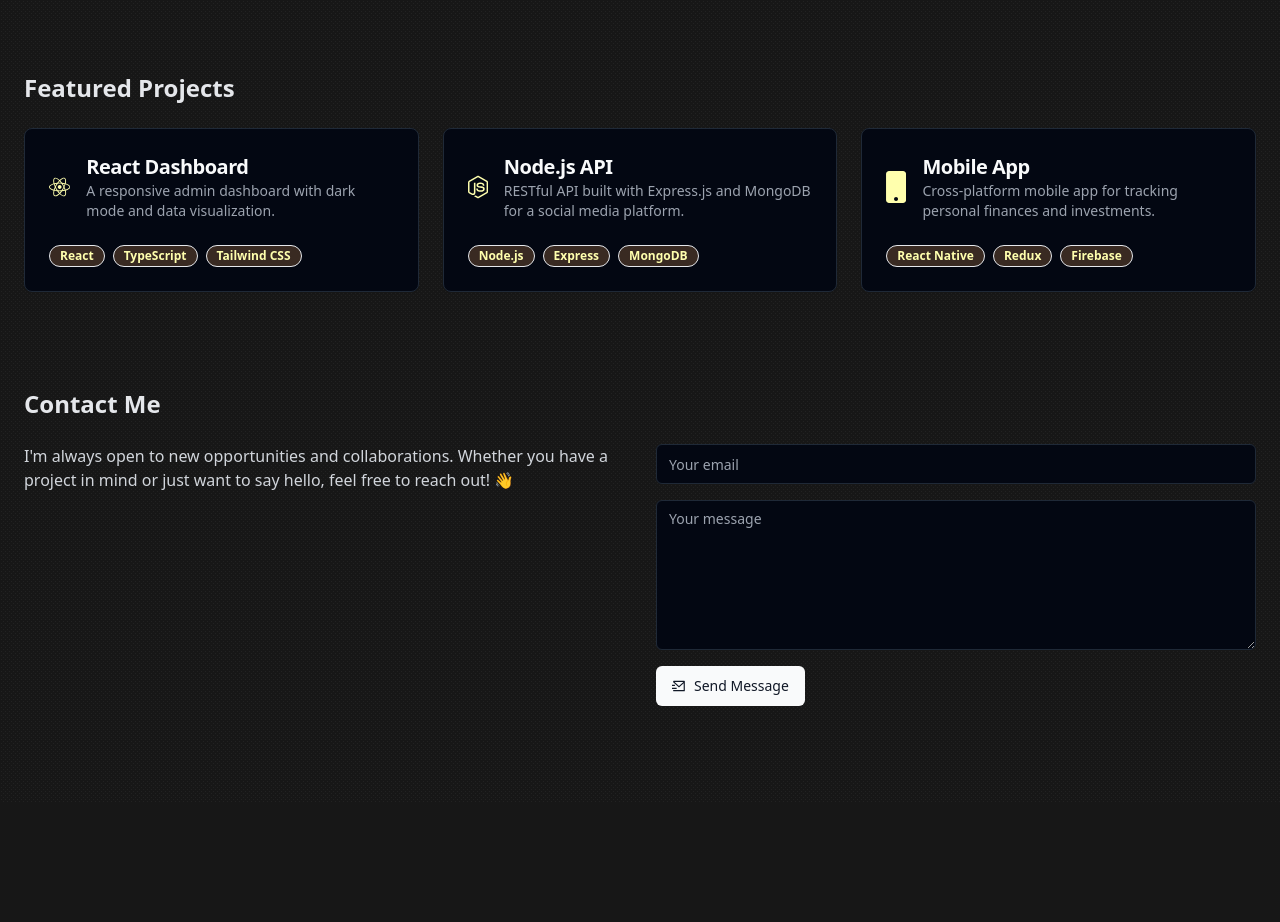
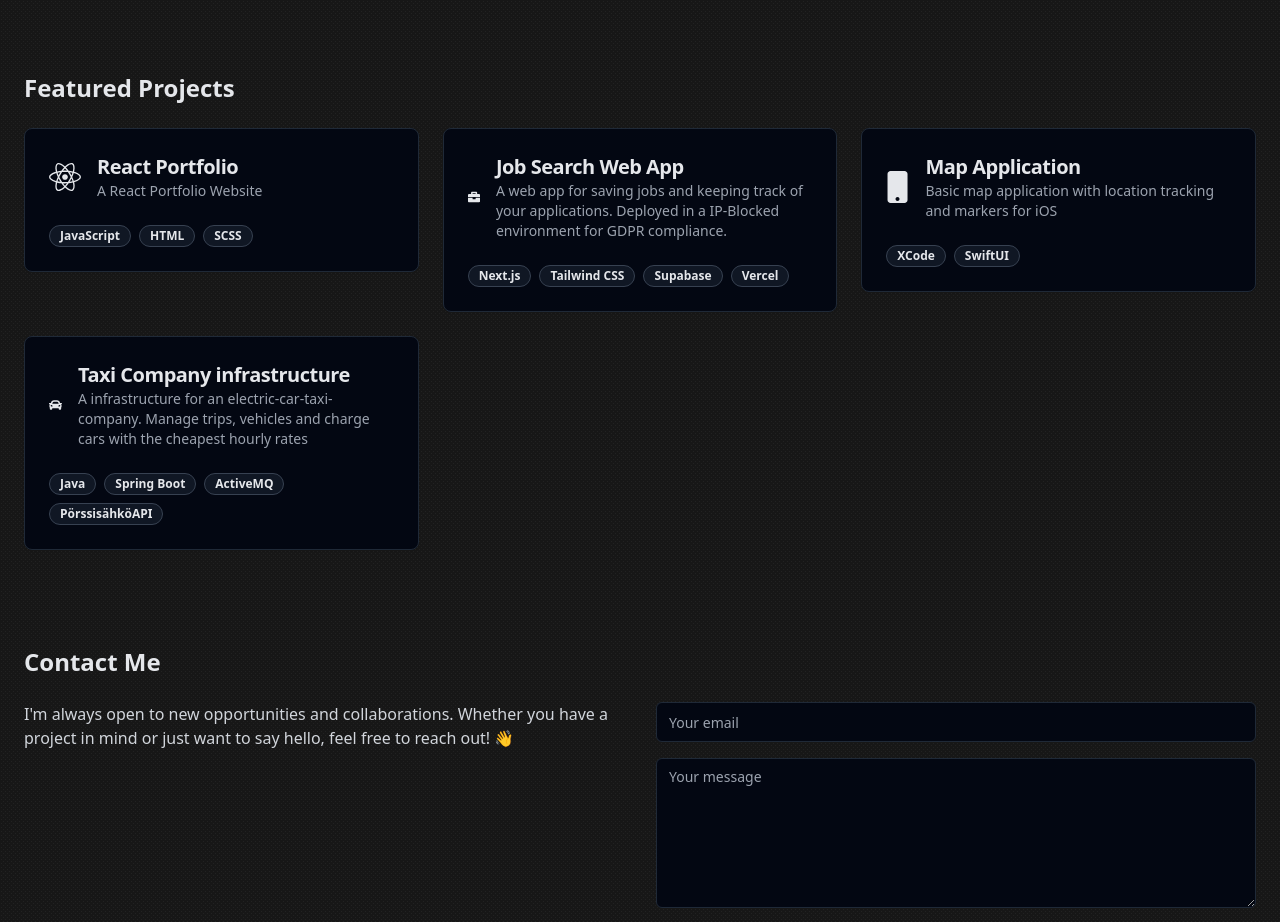
Before and after one commit to jasuahonen/next-personal-page, a Next.js app: page / in a window 1280 px wide. Shown: the part 960-1882 px from the top of the page. Before the commit the page ends 1762 px from the top, so only its background shows below. Built offline with nearby package versions, Linux system fonts and the light colour scheme; a web font is replaced by a local one.

Commit message:
Configured the projects to link to my github

```diff
--- a/components/Projects.tsx
+++ b/components/Projects.tsx
@@ -3,26 +3,36 @@
 import { motion } from 'framer-motion'
 import { Card, CardContent, CardDescription, CardHeader, CardTitle } from '@/components/ui/card'
 import { Badge } from '@/components/ui/badge'
-import { FaReact, FaNodeJs, FaMobile } from 'react-icons/fa'
+import { FaReact, FaBriefcase, FaMobile, FaCar } from 'react-icons/fa'
 
 const projects = [
   {
-    title: 'React Dashboard',
-    description: 'A responsive admin dashboard with dark mode and data visualization.',
+    title: 'React Portfolio',
+    description: 'A React Portfolio Website',
     icon: FaReact,
-    technologies: ['React', 'TypeScript', 'Tailwind CSS'],
+    technologies: ['JavaScript', 'HTML', 'SCSS'],
+    githubUrl: 'https://github.com/jasuahonen/react-portfolio'
   },
   {
-    title: 'Node.js API',
-    description: 'RESTful API built with Express.js and MongoDB for a social media platform.',
-    icon: FaNodeJs,
-    technologies: ['Node.js', 'Express', 'MongoDB'],
+    title: 'Job Search Web App',
+    description: 'A web app for saving jobs and keeping track of your applications. Deployed in a IP-Blocked environment for GDPR compliance.',
+    icon: FaBriefcase,
+    technologies: ['Next.js', 'Tailwind CSS', 'Supabase', 'Vercel'],
+    githubUrl: 'https://github.com/jasuahonen/job-search-helper'
   },
   {
-    title: 'Mobile App',
-    description: 'Cross-platform mobile app for tracking personal finances and investments.',
+    title: 'Map Application',
+    description: 'Basic map application with location tracking and markers for iOS',
     icon: FaMobile,
-    technologies: ['React Native', 'Redux', 'Firebase'],
+    technologies: ['XCode', 'SwiftUI'],
+    githubUrl: 'https://github.com/jasuahonen/SwiftUI-MapApp'
+  },
+  {
+    title: 'Taxi Company infrastructure',
+    description: 'A infrastructure for an electric-car-taxi-company. Manage trips, vehicles and charge cars with the cheapest hourly rates',
+    icon: FaCar,
+    technologies: ['Java', 'Spring Boot', 'ActiveMQ', 'PörssisähköAPI'],
+    githubUrl: 'https://github.com/jasuahonen/electric-car-taxis'
   },
 ]
 
@@ -38,24 +48,26 @@ export default function Projects() {
             animate={{ opacity: 1, y: 0 }}
             transition={{ duration: 0.5, delay: index * 0.1 }}
           >
-            <Card className="bg-gray-800/50 backdrop-blur-sm border-gray-700 hover:border-primary transition-colors">
+            <a href={project.githubUrl} target="_blank" rel="noopener noreferrer">
+              <Card className="bg-black/50 backdrop-blur-sm border-gray-700 hover:bg-gray-900/50 transition-all duration-300 cursor-pointer group">
                 <CardHeader className="flex flex-row items-center gap-4 space-y-0">
-                <project.icon className="w-8 h-8 text-primary" />
+                  <project.icon className="w-8 h-8 text-gray-200" />
                   <div>
-                  <CardTitle className="text-xl font-playfair">{project.title}</CardTitle>
+                    <CardTitle className="text-xl font-playfair text-gray-200">{project.title}</CardTitle>
                     <CardDescription className="text-gray-400">{project.description}</CardDescription>
                   </div>
                 </CardHeader>
                 <CardContent>
                   <div className="flex flex-wrap gap-2">
                     {project.technologies.map((tech) => (
-                    <Badge key={tech} variant="outline" className="bg-primary/10 text-primary">
+                      <Badge key={tech} variant="outline" className="bg-gray-800/50 text-gray-200 border-gray-700">
                         {tech}
                       </Badge>
                     ))}
                   </div>
                 </CardContent>
               </Card>
+            </a>
           </motion.div>
         ))}
       </div>
```
Lines whose indentation alone changed are shown as unchanged.
